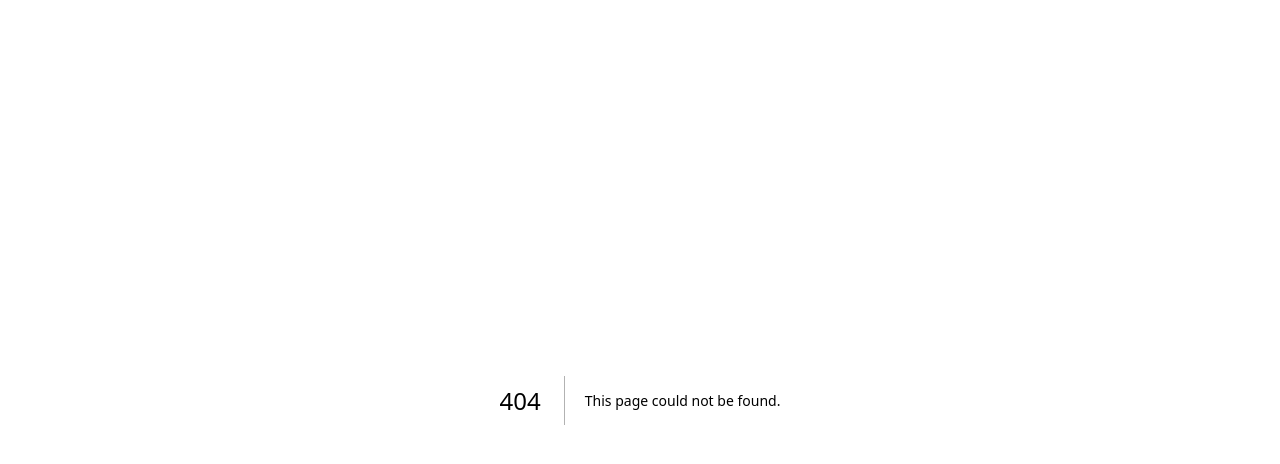
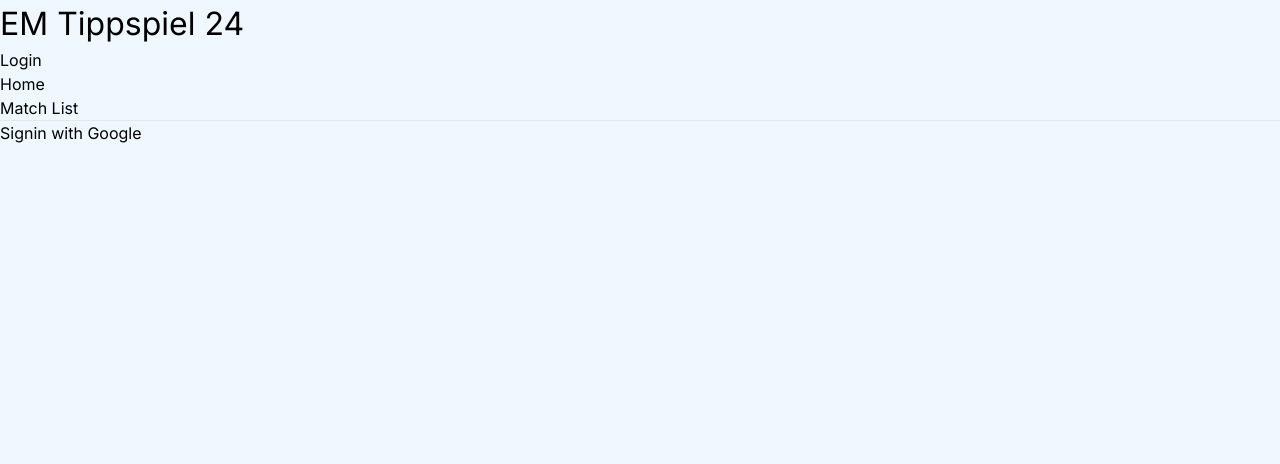
Before and after one commit to kboeckler/emtipp24, a Next.js app in the folder frontend/: page /login in a window 1280 px wide. Before the commit this address had no page. Shown: the top 464 px of the page. Built offline with nearby package versions, Linux system fonts and the light colour scheme; no server answers.

Commit message:
Include AuthJs Google Provider for authentication

```diff
--- /dev/null
+++ b/frontend/app/api/auth/[...nextauth]/route.ts
@@ -0,0 +1,2 @@
+import { handlers } from "@/auth" // Referring to the auth.ts we just created
+export const { GET, POST } = handlers
--- /dev/null
+++ b/frontend/app/login/helper.tsx
@@ -0,0 +1,7 @@
+"use server"
+
+import {signOut} from "@/auth";
+
+export const logout = async function () {
+    await signOut()
+}
--- /dev/null
+++ b/frontend/app/login/logout-form.tsx
@@ -0,0 +1,33 @@
+"use client"
+
+import {getSession} from "next-auth/react";
+import {logout} from "@/app/login/helper";
+import {useEffect, useState} from "react";
+import {User} from "next-auth";
+
+export default function LogoutForm() {
+    const [user, setUser] = useState<User | undefined>()
+
+    useEffect(() => {
+        getSession().then(res => {
+            const userRes: User | undefined = res?.user
+            setUser(userRes)
+        })
+    }, [])
+
+    const renderFormIfLoggedIn = function () {
+        if (user) {
+            return (<form
+                action={logout}
+            >
+                <button type="submit">Logout from Google</button>
+            </form>)
+        } else
+            return ("")
+    }
+
+    return (
+        <div>
+            {renderFormIfLoggedIn()}
+        </div>)
+}
--- /dev/null
+++ b/frontend/app/login/page.tsx
@@ -0,0 +1,26 @@
+import {signIn} from "@/auth";
+import Link from "next/link";
+import LogoutForm from "@/app/login/logout-form";
+
+export default function LoginPage() {
+    const login = async function () {
+        "use server"
+        await signIn("google")
+    }
+
+    return (
+        <main>
+            <h1>EM Tippspiel 24</h1>
+            <Link href={"/login"}>Login</Link><br/>
+            <Link href="/">Home</Link><br/>
+            <Link href={"/matches"}>Match List</Link><br/>
+            <hr/>
+            <form
+                action={login}
+            >
+                <button type="submit">Signin with Google</button>
+            </form>
+            <LogoutForm></LogoutForm>
+        </main>
+    );
+}
--- a/frontend/app/match/[id]/page.tsx
+++ b/frontend/app/match/[id]/page.tsx
@@ -8,6 +8,7 @@ export default async function MatchDetailsPage({params}: { params: { id: string
     return (
         <main>
             <h1>Match Detail</h1>
+            <Link href={"/login"}>Login</Link><br/>
             <Link href="/">Home</Link><br/>
             <Link href={"/matches"}>Match List</Link><br/>
             <Link href={`/match/${id}`}>Match {id}</Link><br/>
--- a/frontend/app/matches/page.tsx
+++ b/frontend/app/matches/page.tsx
@@ -8,6 +8,7 @@ export default async function Match() {
     return (
         <main>
             <h1>Match List</h1>
+            <Link href={"/login"}>Login</Link><br/>
             <Link href="/">Home</Link><br/>
             <Link href={"/matches"}>Match List</Link><br/>
             <hr/>
--- a/frontend/app/page.tsx
+++ b/frontend/app/page.tsx
@@ -4,6 +4,7 @@ export default function Home() {
     return (
         <main>
             <h1>EM Tippspiel 24</h1>
+            <Link href={"/login"}>Login</Link><br/>
             <Link href="/">Home</Link><br/>
             <Link href={"/matches"}>Match List</Link><br/>
         </main>
--- /dev/null
+++ b/frontend/auth.config.ts
@@ -0,0 +1,20 @@
+import type {NextAuthConfig} from 'next-auth';
+
+export const authConfig = {
+    pages: {
+        signIn: '/login',
+    },
+    callbacks: {
+        authorized({auth, request: {nextUrl}}) {
+            console.log(!!auth?.user)
+            return !!auth?.user;
+        },
+        session: async ({ session, token }) => {
+            if (session?.user) {
+                session.user.id = token.sub;
+            }
+            return session;
+        }
+    },
+    providers: [], // Add providers with an empty array for now
+} satisfies NextAuthConfig;
--- /dev/null
+++ b/frontend/auth.ts
@@ -0,0 +1,16 @@
+import NextAuth from 'next-auth';
+import {authConfig} from './auth.config';
+import Google from 'next-auth/providers/google';
+
+export const {handlers, signIn, signOut, auth} = NextAuth({
+    ...authConfig,
+    providers: [Google({
+        authorization: {
+            params: {
+                prompt: "consent",
+                access_type: "offline",
+                response_type: "code",
+            },
+        },
+    })],
+});
```
Also changed, not shown: frontend/middleware.ts (added, +9 -0 lines), frontend/package.json (+6 -5 lines), 1 other file (tests, documents, lock files or other folders).
